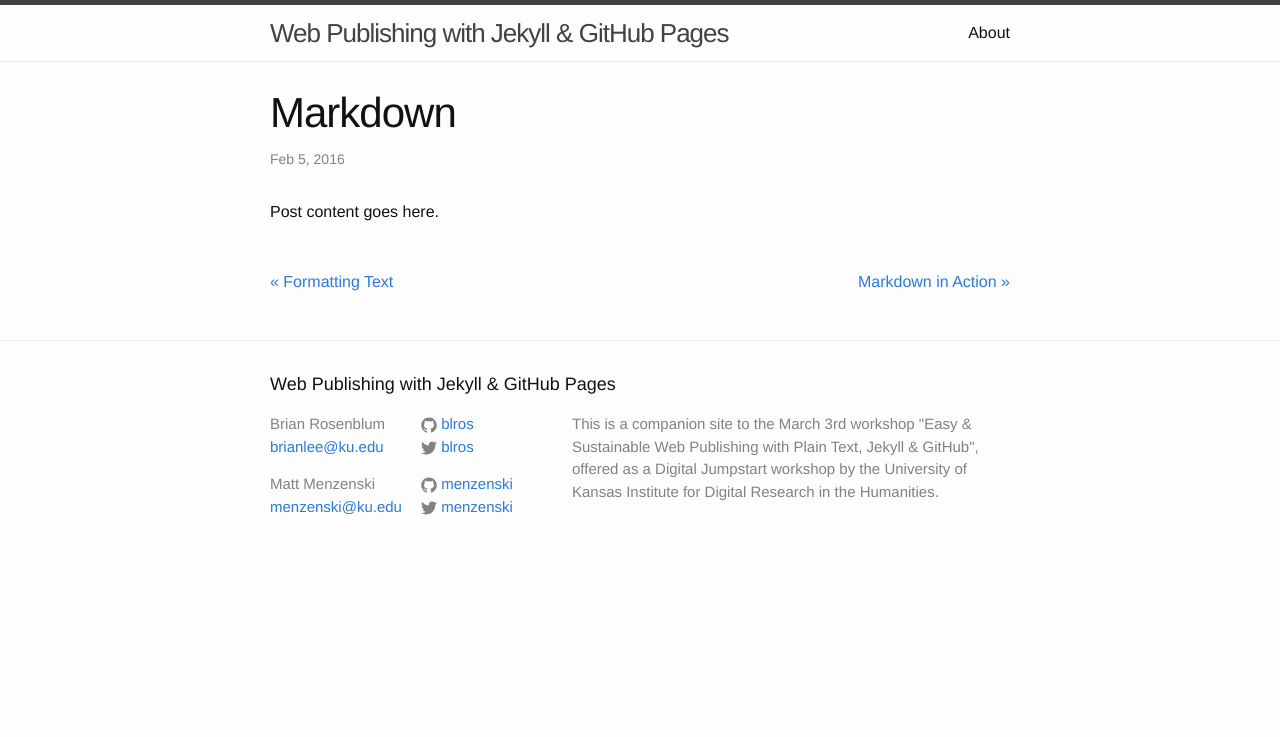
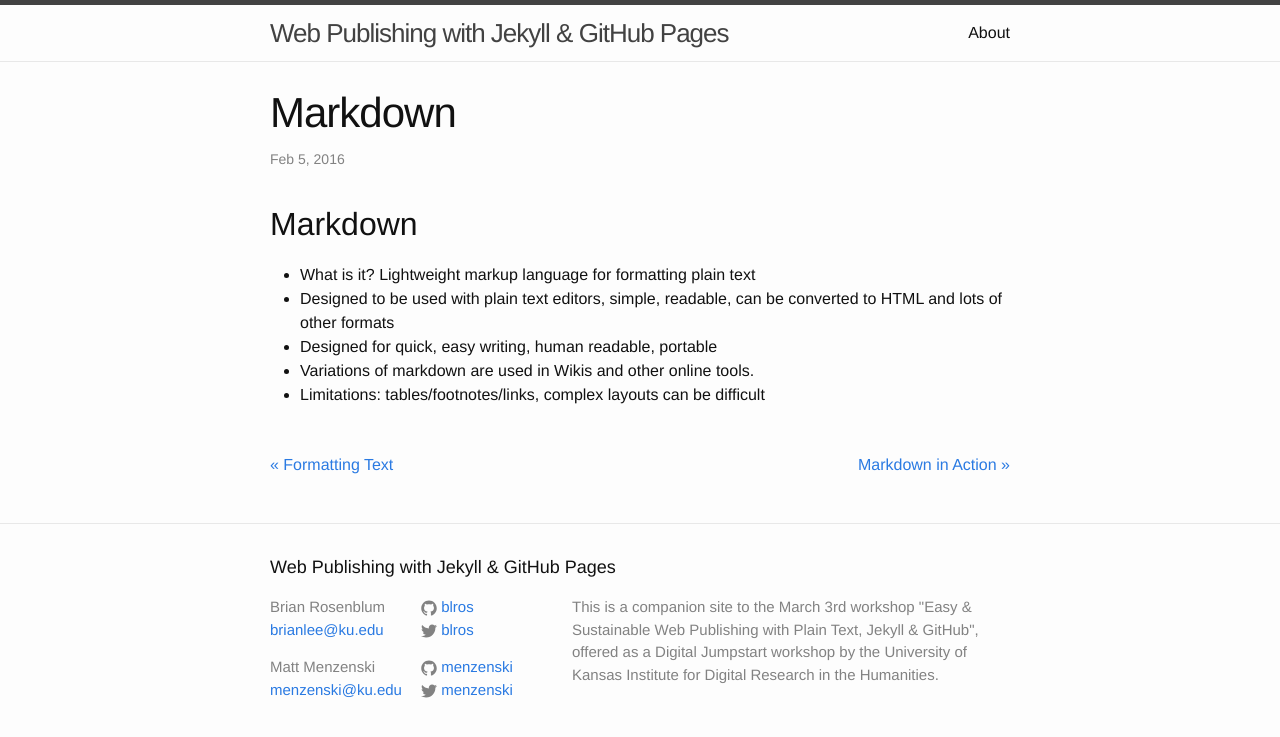
Before and after one commit to menzenski/idrh-static-site-workshop, a Jekyll site: the page built from _posts/2016-02-05-markdown.md, in a window 1280 px wide. Shown: the top 737 px of the page. Built offline with Jekyll 4.4.1, drawn with Linux system fonts in a browser that asks for light colours.

Commit message:
Updated 2016-02-05-markdown.md

```diff
--- a/_posts/2016-02-05-markdown.md
+++ b/_posts/2016-02-05-markdown.md
@@ -1,7 +1,15 @@
 ---
 layout: post
-title: "Markdown"
-date: 2016-02-05 14:40:40 -0600
+title: Markdown
+date: "2016-02-05 14:40:40 -0600"
 categories: jekyll
+published: true
 ---
-Post content goes here.
+
+## Markdown
+
+* What is it? Lightweight markup language for formatting plain text
+* Designed to be used with plain text editors, simple, readable, can be converted to HTML and lots of other formats
+* Designed for quick, easy writing, human readable, portable
+* Variations of markdown are used in Wikis and other online tools.
+* Limitations: tables/footnotes/links, complex layouts can be difficult
```
